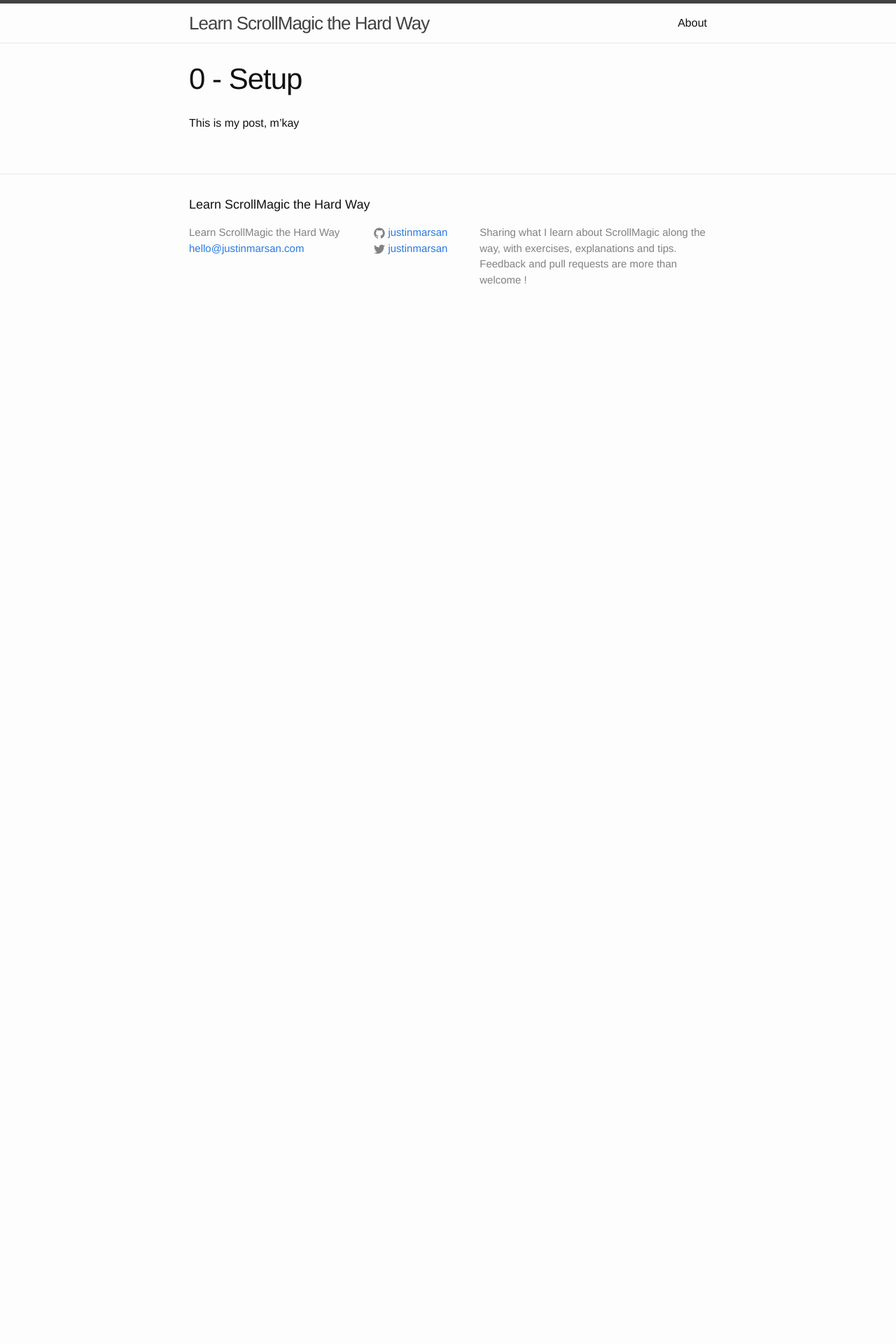
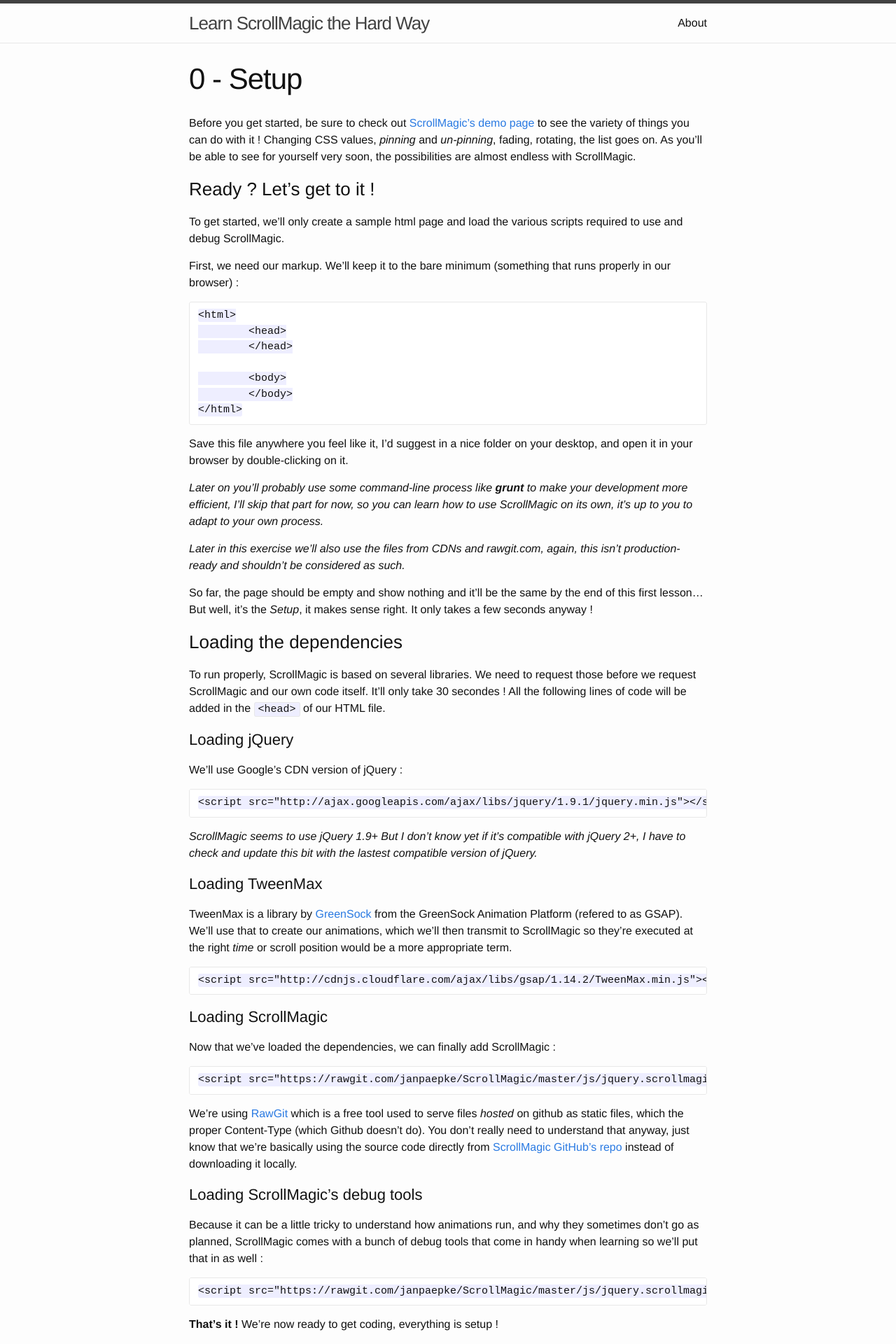
Before and after one commit to justinmarsan/learn-scroll-magic, a Jekyll site: the page built from _posts/2014-12-28-setup.md, in a window 1280 px wide. Shown: the top 1920 px of the page at 70% size. Built offline with Jekyll 4.4.1, drawn with Linux system fonts in a browser that asks for light colours; before the commit the page ends 900 px from its top, so only the background shows below that; some of the changed text lies outside the part shown.

Commit message:
First post
Setup

```diff
--- /dev/null
+++ b/_layouts/none.html
@@ -0,0 +1 @@
+{{ content }}
--- a/_layouts/post.html
+++ b/_layouts/post.html
@@ -11,4 +11,22 @@
     {{ content }}
   </article>
 
+  {% if page.categories contains 'lessons' %}
+	<h1 class="page-heading">Lessons</h1>
+
+	<ul class="post-list">
+	  {% for post in site.categories.lessons %}
+	    <li>
+	      <h2>
+	        {% if post.title != page.title %}
+	        	<a class="post-link" href="{{ post.url | prepend: site.baseurl }}">{{ post.title }}</a>
+	        {% else %}
+	        	<b>{{ page.title }}</b>
+	        {% endif %}
+	      </h2>
+	    </li>
+	  {% endfor %}
+	</ul>
+  {% endif %}
+
 </div>
--- a/_posts/2014-12-28-setup.md
+++ b/_posts/2014-12-28-setup.md
@@ -1,6 +1,84 @@
 ---
 layout: post
 title: "0 - Setup"
-categories: courses
+categories: lessons
 ---
-This is my post, m'kay
+Before you get started, be sure to check out [ScrollMagic's demo page](http://janpaepke.github.io/ScrollMagic/) to see the variety of things you can do with it ! Changing CSS values, *pinning* and *un-pinning*, fading, rotating, the list goes on. As you'll be able to see for yourself very soon, the possibilities are almost endless with ScrollMagic.
+
+# Ready ? Let's get to it !
+
+To get started, we'll only create a sample html page and load the various scripts required to use and debug ScrollMagic.
+
+First, we need our markup. We'll keep it to the bare minimum (something that runs properly in our browser) :
+
+	<html>
+		<head>
+		</head>
+
+		<body>
+		</body>
+	</html>
+
+Save this file anywhere you feel like it, I'd suggest in a nice folder on your desktop, and open it in your browser by double-clicking on it.
+
+*Later on you'll probably use some command-line process like **grunt** to make your development more efficient, I'll skip that part for now, so you can learn how to use ScrollMagic on its own, it's up to you to adapt to your own process.*
+
+*Later in this exercise we'll also use the files from CDNs and rawgit.com, again, this isn't production-ready and shouldn't be considered as such.*
+
+So far, the page should be empty and show nothing and it'll be the same by the end of this first lesson... But well, it's the *Setup*, it makes sense right. It only takes a few seconds anyway !
+
+# Loading the dependencies
+
+To run properly, ScrollMagic is based on several libraries. We need to request those before we request ScrollMagic and our own code itself. It'll only take 30 secondes ! All the following lines of code will be added in the `<head>` of our HTML file.
+
+## Loading jQuery
+
+We'll use Google's CDN version of jQuery :
+
+	<script src="http://ajax.googleapis.com/ajax/libs/jquery/1.9.1/jquery.min.js"></script>
+
+*ScrollMagic seems to use jQuery 1.9+ But I don't know yet if it's compatible with jQuery 2+, I have to check and update this bit with the lastest compatible version of jQuery.*
+
+## Loading TweenMax
+
+TweenMax is a library by [GreenSock](http://greensock.com/tweenmax) from the GreenSock Animation Platform (refered to as GSAP). We'll use that to create our animations, which we'll then transmit to ScrollMagic so they're executed at the right *time* or scroll position would be a more appropriate term.
+
+	<script src="http://cdnjs.cloudflare.com/ajax/libs/gsap/1.14.2/TweenMax.min.js"></script>
+
+## Loading ScrollMagic
+
+Now that we've loaded the dependencies, we can finally add ScrollMagic :
+
+	<script src="https://rawgit.com/janpaepke/ScrollMagic/master/js/jquery.scrollmagic.js"></script>
+
+We're using [RawGit](http://rawgit.com/) which is a free tool used to serve files *hosted* on github as static files, which the proper Content-Type (which Github doesn't do). You don't really need to understand that anyway, just know that we're basically using the source code directly from [ScrollMagic GitHub's repo](https://github.com/janpaepke/ScrollMagic/tree/master/js) instead of downloading it locally.
+
+## Loading ScrollMagic's debug tools
+
+Because it can be a little tricky to understand how animations run, and why they sometimes don't go as planned, ScrollMagic comes with a bunch of debug tools that come in handy when learning so we'll put that in as well :
+
+	<script src="https://rawgit.com/janpaepke/ScrollMagic/master/js/jquery.scrollmagic.debug.js"></script>
+
+**That's it !** We're now ready to get coding, everything is setup !
+
+Your HTML file should now look something like this :
+
+	<html>
+		<head>
+			<script src="http://ajax.googleapis.com/ajax/libs/jquery/1.9.1/jquery.min.js"></script>
+			<script src="http://cdnjs.cloudflare.com/ajax/libs/gsap/1.14.2/TweenMax.min.js"></script>
+			<script src="https://rawgit.com/janpaepke/ScrollMagic/master/js/jquery.scrollmagic.js"></script>
+			<script src="https://rawgit.com/janpaepke/ScrollMagic/master/js/jquery.scrollmagic.debug.js"></script>
+		</head>
+
+		<body>
+		</body>
+	</html>
+
+### Expected result
+
+Check out the [demo page]({{site.baseurl}}/demos/0-setup.html) to make sure you did everything right if you have any doubts. Inspect the code and everything !
+
+### Going further
+
+This is a pretty raw example and we haven't done anything yet. Maybe you could add a `title` to your page or something it's not much but you know... It's the little things :)
--- a/_sass/_layout.scss
+++ b/_sass/_layout.scss
@@ -210,27 +210,20 @@
 .post-content {
     margin-bottom: $spacing-unit;
 
+    h1 {
+        font-size: 26px;
+    }
+
     h2 {
-        font-size: 32px;
-
-        @include media-query($on-laptop) {
-            font-size: 28px;
-        }
+        font-size: 22px;
     }
 
     h3 {
-        font-size: 26px;
-
-        @include media-query($on-laptop) {
-            font-size: 22px;
-        }
+        font-size: 20px;
     }
 
     h4 {
-        font-size: 20px;
-
-        @include media-query($on-laptop) {
-            font-size: 18px;
-        }
+        font-size: 16px;
+        font-weight: bold;
     }
 }
--- a/index.html
+++ b/index.html
@@ -5,12 +5,12 @@
 <div class="home">
   <p>From simple to complex parallax scrolling, <a href="http://janpaepke.github.io/ScrollMagic/">ScrollMagic</a> is a great JavaScript library with powerful tools.</p>
 
-  <p>But, as always, with great tools may come great difficulty ! Follow along on the journey to creating stunning dynamic pages with this library with {{ site.categories.courses | size }} lessons, and more to come !</p>
+  <p>But, as always, with great tools may come great difficulty ! Follow along on the journey to creating stunning dynamic pages with this library with {{ site.categories.lessons | size }} lessons, and more to come !</p>
 
   <h1 class="page-heading">Lessons</h1>
 
   <ul class="post-list">
-    {% for post in site.categories.courses %}
+    {% for post in site.categories.lessons %}
       <li>
         <h2>
           <a class="post-link" href="{{ post.url | prepend: site.baseurl }}">{{ post.title }}</a>
```
Also changed, not shown: demos/0-setup.html (added, +15 -0 lines).
